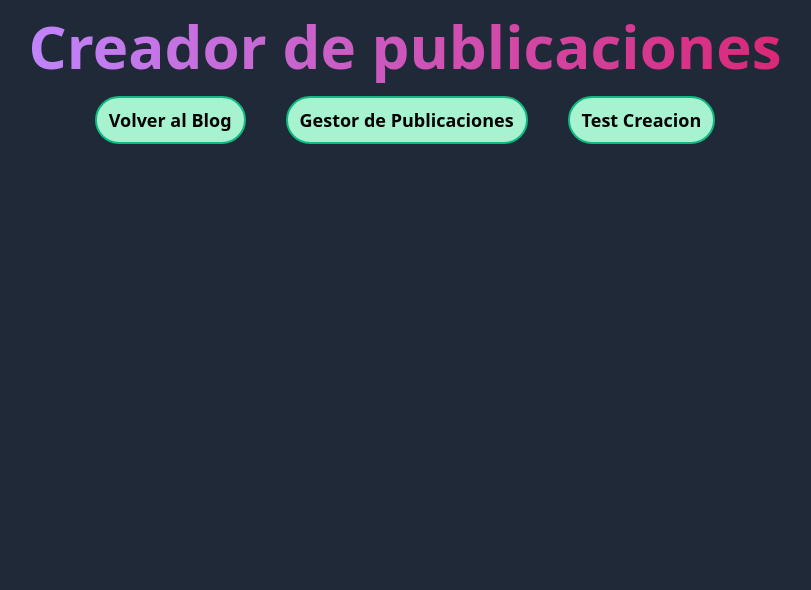
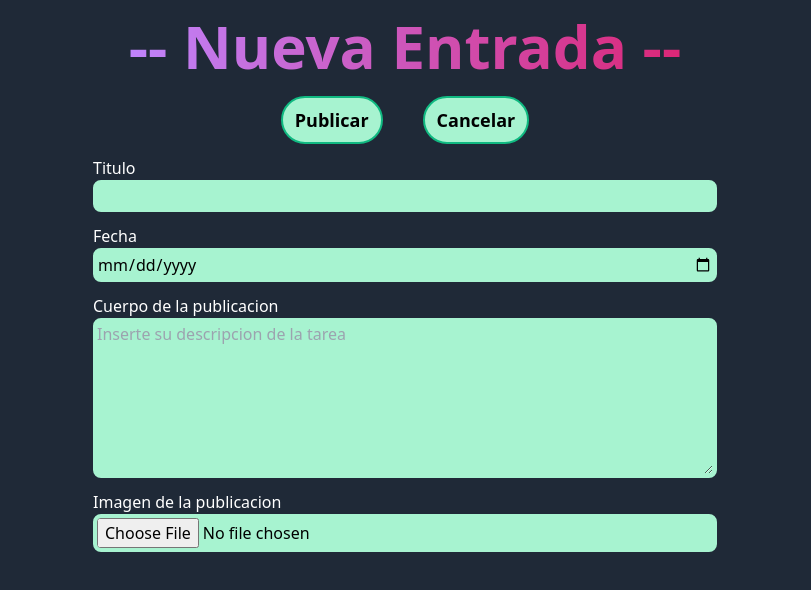
Before and after one commit to Vask3h/ProyectoBlog, a Nuxt app: page /postCreator in a window 1280 px wide. Shown: the top 590 px of the page, without its empty margins (235-1046 px from the left). Built offline with nearby package versions, Linux system fonts and the light colour scheme.

Commit message:
WIP
Componentes:
Inputs, textarea
Pages:
Post creator

```diff
--- /dev/null
+++ b/app/components/inputs.vue
@@ -0,0 +1,32 @@
+<script>
+export default {
+  name: 'inputs',
+  props: {
+    textLabel: {
+      type: String,
+      default: ""
+    },
+    typeInput: {
+      type: String,
+      default: "text"
+    },
+    modelValue: {
+      type: String,
+      default: ""
+    },
+    textPlaceholder: {
+      type: String,
+      default: ""
+    }
+  },
+}
+</script>
+<template>
+  <label class="text-white mt-3 ">{{ textLabel }}</label>
+  <input
+      :value="modelValue"
+      :placeholder="textPlaceholder"
+      :type="typeInput"
+      @input="$emit('update:modelValue', $event.target.value)"
+      class="border border-4 border-emerald-200 bg-emerald-200 outline-none focus-within:border-emerald-500 rounded-lg text-black">
+</template>
--- /dev/null
+++ b/app/components/textArea.vue
@@ -0,0 +1,26 @@
+<script>
+export default {
+  name: 'inputs',
+  props: {
+    textLabel: {
+      type: String,
+      default: ""
+    },
+    modelValue: {
+      type: String,
+      default: ""
+    }
+
+  }
+}
+</script>
+<template>
+  <label class="text-white mt-3">{{ textLabel }}</label>
+  <textarea
+      :value="modelValue"
+      @input="$emit('update:modelValue', $event.target.value)"
+      placeholder="Inserte su descripcion de la tarea"
+      class="min-h-40 max-h-40 border border-4 border-emerald-200 bg-emerald-200 outline-none focus-within:border-emerald-500 rounded-lg text-black"></textarea>
+
+
+</template>
--- a/app/pages/postCreator.vue
+++ b/app/pages/postCreator.vue
@@ -1,33 +1,61 @@
 <script setup lang="ts">
 import Buttons from "~/components/buttons.vue";
+
+function createPost() {
+  console.log("createPost");
+  localStorage.setItem("n1", "Texto de ejemplo");
+}
+
 </script>
 <template>
 
-  <div class="w-screen h-screen bg-gray-800 text-white  p-4 "> <!-- Contenedor principal pantalla completa -->
+  <div class="w-screen h-screen bg-gray-800 text-white  flex flex-col items-center p-4 ">
+    <!-- Contenedor principal pantalla completa -->
     <div class="w-full flex justify-center "> <!-- Titulo -->
 
       <h1 class=" h-20 font-bold text-transparent bg-clip-text text-6xl  bg-gradient-to-r from-purple-400 to-pink-600  align-middle ">
-        Creador de publicaciones
+        -- Nueva Entrada --
       </h1>
 
     </div>
 
-    <div class="w-full flex justify-center gap-10 ">
+    <div class="w-full flex justify-center gap-10 "> <!-- Botones -->
 
+      <nuxt-link>
+        <buttons
+            @click="createPost"
+            buttonName="Publicar"
+        />
+      </nuxt-link>
       <nuxt-link to="/">
         <buttons
-            buttonName="Volver al Blog"
+            buttonName="Cancelar"
         />
       </nuxt-link>
-      <nuxt-link to="postManager">
-        <buttons
-            buttonName="Gestor de Publicaciones"
-        />
-      </nuxt-link>
-      <buttons
-          onclick="console.log('Hola mundo');"
-          buttonName="Test Creacion"
+
+
+    </div>
+    <div class=" w-[50%] flex flex-col justify-center "> <!-- Campos nuevo post -->
+
+      <inputs
+          text-label="Titulo"
       />
+      <Inputs
+      text-label="Fecha"
+      type-input="date"
+      />
+
+      <text-area
+      text-label="Cuerpo de la publicacion"
+      />
+
+      <inputs
+      text-label="Imagen de la publicacion"
+      type-input="file"
+      />
+
+
     </div>
+
   </div>
 </template>
```
